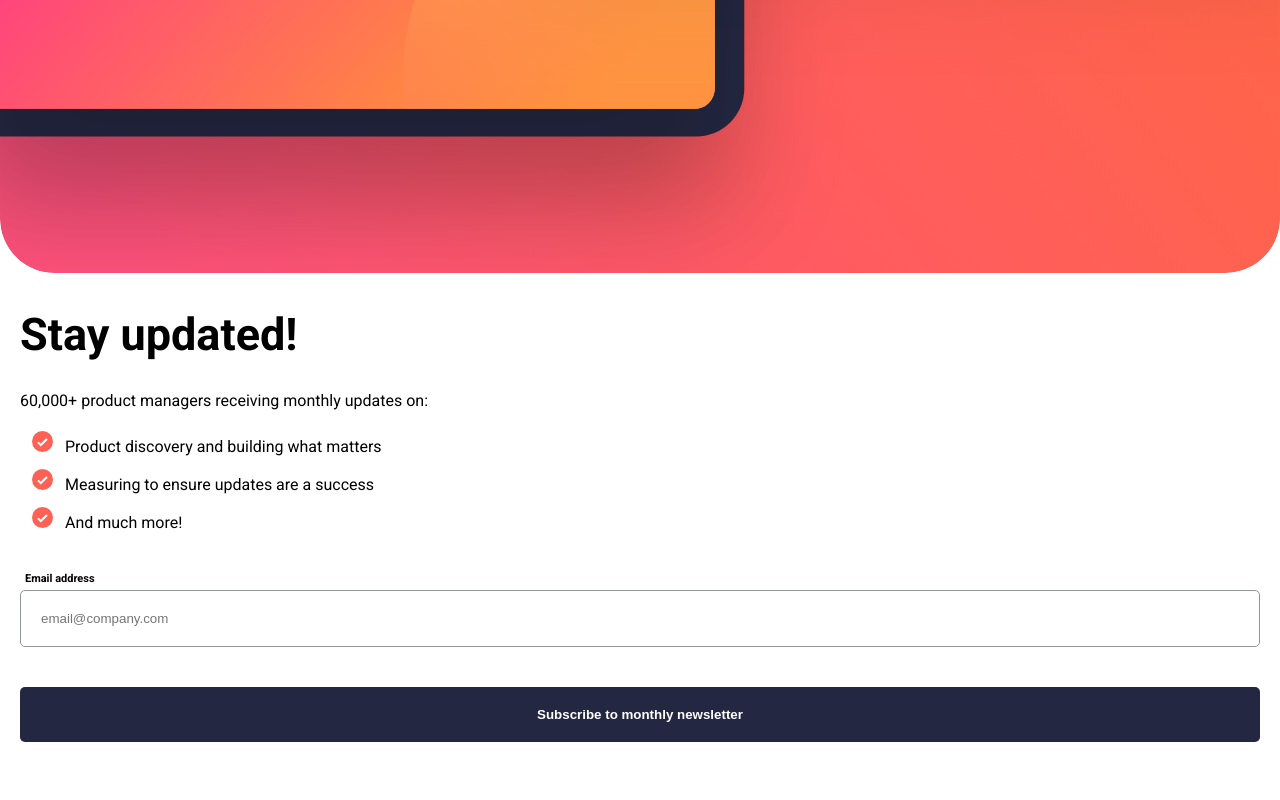
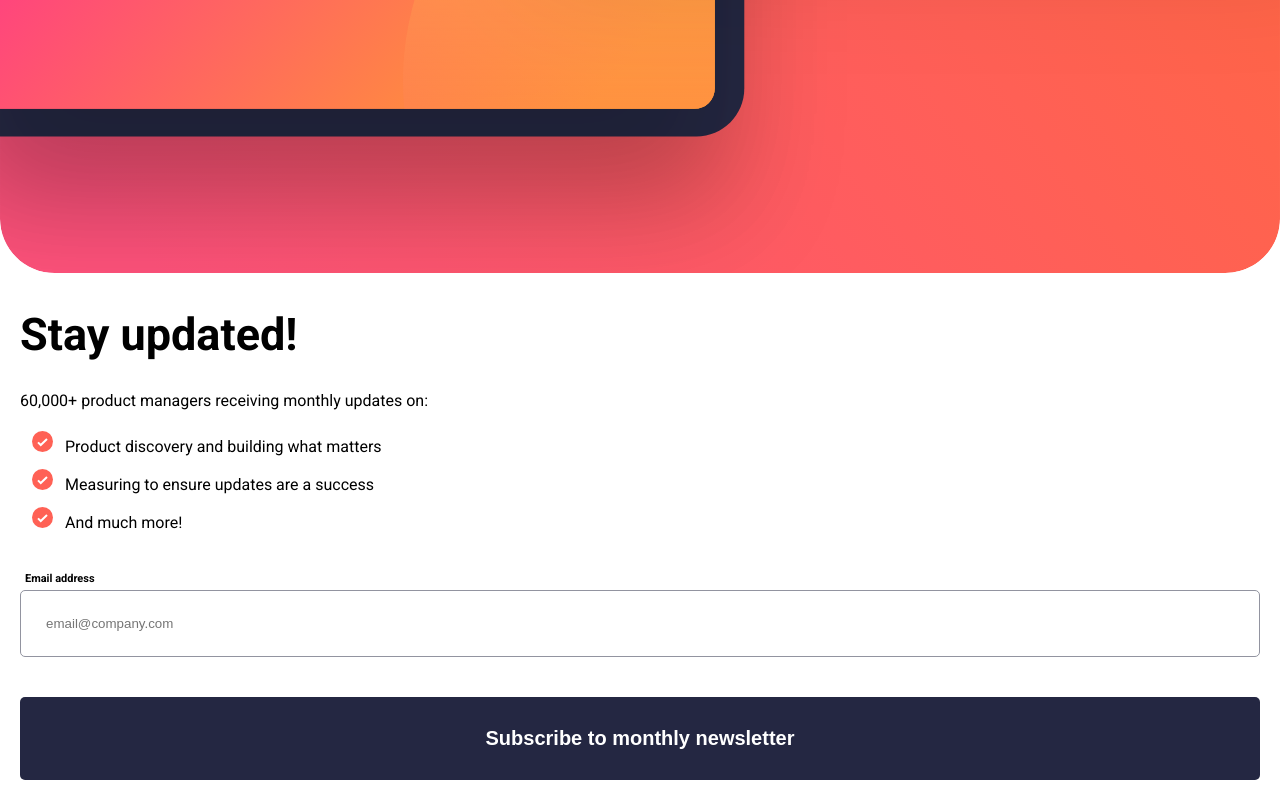
Before and after one commit to AuroraBorealis97/newsletter-sign-up, a plain HTML site: page index.html in a window 1280 px wide. Shown: the part 696-1496 px from the top of the page. Before the commit the page ends 1458 px from the top, so only its background shows below. Drawn offline with Linux system fonts and the light colour scheme.

Commit message:
style chanes

```diff
--- a/style.css
+++ b/style.css
@@ -53,7 +53,7 @@ label {
 input {
   margin-bottom: 20px;
   width: 100%;
-  padding: 20px;
+  padding: 25px;
   border-radius: 5px;
   border: 0.5px solid hsl(231, 7%, 60%);
 }
@@ -65,7 +65,8 @@ input {
 }
 
 .btn-1 {
-  padding: 20px;
+  padding: 30px;
+  font-size: 20px;
   border-radius: 5px;
   width: 100%;
   margin: 0 auto;
```
